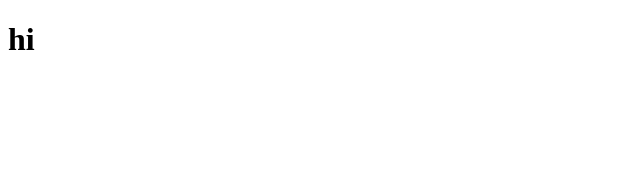
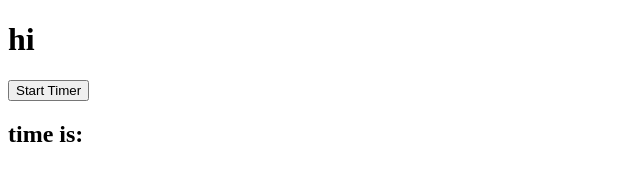
Before and after one commit to FRC2706/2022-2706-ScoutAppSummer, a plain HTML site: page public/index.html in a window 1280 px wide. Shown: the whole page, without its empty margins (0-640 px from the left). Drawn offline with Linux system fonts and the light colour scheme.

Commit message:
Added Timer

```diff
--- a/public/index.html
+++ b/public/index.html
@@ -1,14 +1,24 @@
 <!DOCTYPE html>
 <html lang="en">
 <head>
+  <title>Merge Scouting</title>
   <meta charset="UTF-8">
   <meta http-equiv="X-UA-Compatible" content="IE=edge">
   <meta name="viewport" content="width=device-width, initial-scale=1.0">
   <title>Document</title>
 </head>
 <body>
+  <!-- <script src="https://cdnjs.cloudflare.com/ajax/libs/jquery/3.6.0/jquery.min.js"></script>   uncomment this if you want to use jquery-->
+	<script src="script.js"></script>
   <div>
     <h1>hi</h1>
   </div>
+  <div>
+    <button id='timerButton' name='timerButton' onclick='startTimer();'>
+      Start Timer
+    </button>
+    <h2>time is: <p id='timer'></p>
+    </h2>
+  </div>
 </body>
 </html>
--- /dev/null
+++ b/public/script.js
@@ -0,0 +1,19 @@
+//for all things javascript
+
+function startTimer() {
+    // Set the date we're counting down to
+    var countDownDate = new Date(); //get the current time, then find the time in 2:30 minutes later
+    countDownDate.setSeconds(countDownDate.getSeconds() + 151); //+1 for delay | 150 seconds = 2:30 minutes
+    //'repeat' is used to loop the following code block
+    var repeat = setInterval(function() {
+      var currentTime = new Date().getTime(); //get the current time
+      var timeLeft = countDownDate - currentTime; //calculate how much time is left
+      var minutes = Math.floor((timeLeft % (1000 * 60 * 60)) / (1000 * 60)); //calculate minutes
+      var seconds = Math.floor((timeLeft % (1000 * 60)) / 1000); //calculate seconds (credits to https://www.w3schools.com/howto/howto_js_countdown.asp)
+      document.getElementById("timer").innerHTML = minutes + "m " + seconds + "s "; //print the timer
+      if (timeLeft < 0) { //if the timer goes to 0, prints that the game is over
+        clearInterval(repeat);
+        document.getElementById("timer").innerHTML = "GAME OVER";
+      }
+    }, 1000);
+  }
```
